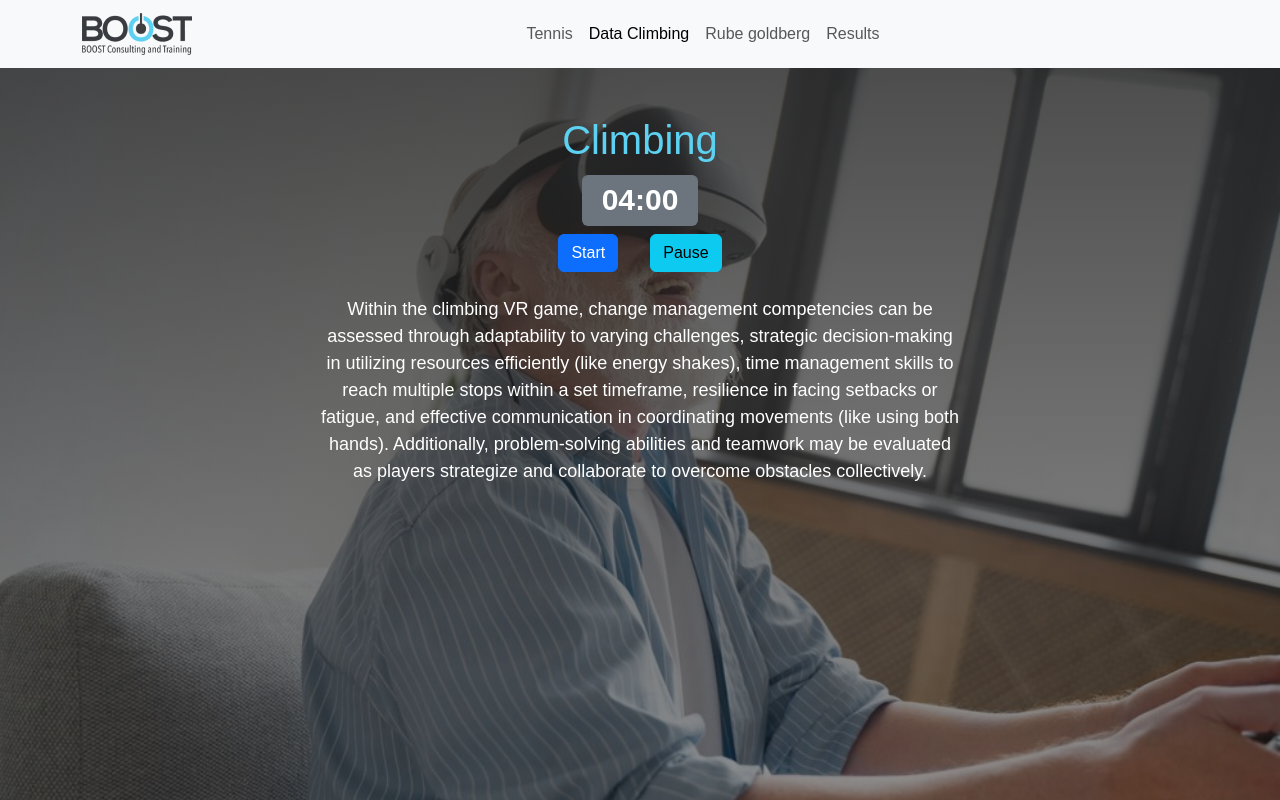
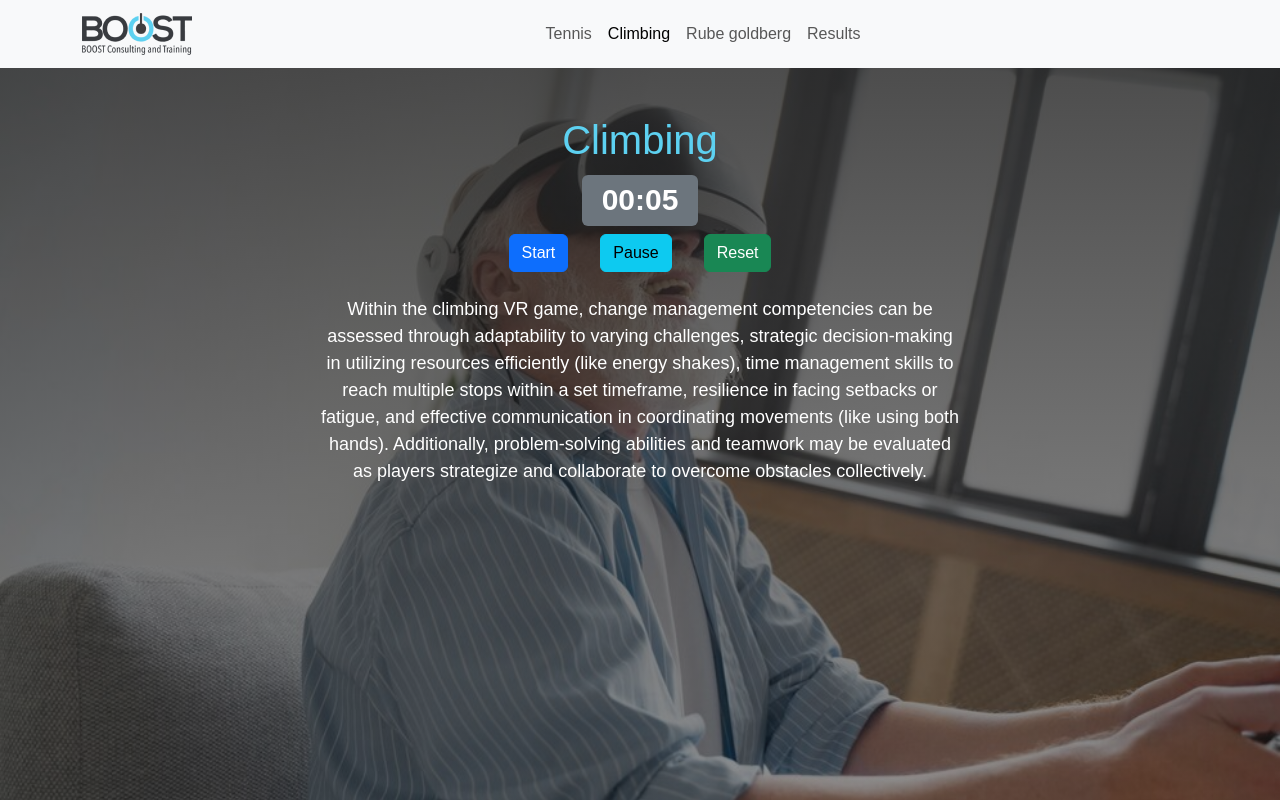
Before and after one commit to Mohamed-Ahmed10/score, a React (Vite) app: page /climbing in a window 1280 px wide. Built offline with nearby package versions, Linux system fonts and the light colour scheme.

Commit message:
Sorting teams

```diff
--- a/src/layout/SiteNav.jsx
+++ b/src/layout/SiteNav.jsx
@@ -13,7 +13,7 @@ export default function SiteNav() {
                 <Navbar.Collapse id="basic-navbar-nav">
                     <Nav className="mx-auto">
                         <NavLink className="nav-link" to="/tennis">Tennis</NavLink>
-                        <NavLink className="nav-link" to="/climbing">Data Climbing</NavLink>
+                        <NavLink className="nav-link" to="/climbing">Climbing</NavLink>
                         <NavLink className="nav-link" to="/rube_goldberg">Rube goldberg</NavLink>
                         <NavLink className="nav-link" to="/results">Results</NavLink>
                     </Nav>
--- a/src/views/Climbing.jsx
+++ b/src/views/Climbing.jsx
@@ -4,7 +4,7 @@ import audioPath from '../assets/audios/switch_players.mp3'
 
 export default function Climbing() {
 
-    const [time, setTime] = useState(240); // 4 minutes in seconds
+    const [time, setTime] = useState(5); // 4 minutes in seconds
     const [isRunning, setIsRunning] = useState(false);
 
     useEffect(() => {
@@ -15,6 +15,7 @@ export default function Climbing() {
         } else if (time === 0) {
             const audio = new Audio(audioPath);
             audio.play();
+            setIsRunning(false)
         }
 
         return () => clearTimeout(timer);
@@ -33,6 +34,10 @@ export default function Climbing() {
         const seconds = time % 60;
         return `${minutes < 10 ? '0' : ''}${minutes}:${seconds < 10 ? '0' : ''}${seconds}`;
     };
+    const reset = () => {
+        setTime(240)
+        setIsRunning(false)
+    }
 
     return (
         <div className="text-center mt-4 pt-4">
@@ -43,6 +48,7 @@ export default function Climbing() {
             </h1>
             <Button className="mx-3" onClick={handleStart} variant="primary">Start</Button>
             <Button className="mx-3" onClick={handlePause} variant="info">Pause</Button>
+            <Button className="mx-3" onClick={reset} variant="success">Reset</Button>
             <p className="text-white w-50 m-auto mt-4"> Within the climbing VR game, change management competencies can be assessed through adaptability to varying challenges, strategic decision-making in utilizing resources efficiently (like energy shakes), time management skills to reach multiple stops within a set timeframe, resilience in facing setbacks or fatigue, and effective communication in coordinating movements (like using both hands). Additionally, problem-solving abilities and teamwork may be evaluated as players strategize and collaborate to overcome obstacles collectively.</p>
         </div>
     )
--- a/src/views/Results.jsx
+++ b/src/views/Results.jsx
@@ -4,26 +4,17 @@ import { useContext } from "react"
 export default function Results() {
     let teams = useContext(TeamsContext)
 
+    let sortedTeams = teams.teams.sort((a, b) => (a.score > b.score) ? -1 : 1);
+
+
     return (
         <div>
             <div className="score_container justify-content-center">
-                {/* <div className="highlight me-4">
-                    <h1>Your Result</h1>
-                    <div className="circle">
-                        <span className="mb-1">76</span>
-                        <p>of 100</p>
-                    </div>
-
-                    <span>Great</span>
-                    <p>
-                        You scored higher than 65% of the people who have taken these tests.
-                    </p>
-                </div> */}
                 <div className="content p-3 mt-4">
                     <h2 className="summary text-center">Summary</h2>
                     {/* Add green */}
                     {
-                        teams.teams.map((team, index) =>
+                        sortedTeams.map((team, index) =>
                             <div key={team.id} className={`summary-item fw-bold ${index === 0 ? 'green' : ''}`}>
                                 <p>{team.name}</p>
                                 <span>{team.score}</span>
--- a/src/views/Rube.jsx
+++ b/src/views/Rube.jsx
@@ -40,8 +40,9 @@ export default function Rube() {
             <h1 className='text-white'>
                 <Badge bg="secondary">{formatTime()}</Badge>
             </h1>
-            <Button className="mx-3" onClick={handleStart} variant="primary">Start</Button>
+            <Button className="mx-3" onClick={handleStart} variant="primary">{isRunning ? 'Continue' : 'Start'}</Button>
             <Button className="mx-3" onClick={handlePause} variant="info">Pause</Button>
+            <Button className="mx-3" onClick={() => setTime(240)} variant="success">Reset</Button>
             <p className="text-white w-50 m-auto mt-4">The VR Rube Goldberg machine game in the change management course measures adaptability, problem-solving, and collaboration. Participants must adapt to changing conditions, creatively solve problems, and collaborate effectively to construct the machine, reflecting essential competencies for managing organizational change.</p>
         </div>
     )
--- a/src/views/Tennis.jsx
+++ b/src/views/Tennis.jsx
@@ -5,7 +5,7 @@ import audioPath from '../assets/audios/switch_players.mp3'
 export default function Tennis() {
 
 
-    const [time, setTime] = useState(240); // 4 minutes in seconds
+    const [time, setTime] = useState(4); // 4 minutes in seconds
     const [isRunning, setIsRunning] = useState(false);
 
     useEffect(() => {
@@ -42,8 +42,9 @@ export default function Tennis() {
             <h1 className='text-white'>
                 <Badge bg="secondary">{formatTime()}</Badge>
             </h1>
-            <Button className="mx-3" onClick={handleStart} variant="primary">Start</Button>
+            <Button className="mx-3" onClick={handleStart} variant="primary">{isRunning ? 'Continue' : 'Start'}</Button>
             <Button className="mx-3" onClick={handlePause} variant="info">Pause</Button>
+            <Button className="mx-3" onClick={() => setTime(240)} variant="success">Reset</Button>
             <p className="text-white w-50 m-auto mt-4">In the tennis game, change management competencies are evident through adaptability, problem-solving, and flexibility as players navigate equipment variations mid-match. Rapid learning and decision-making under pressure showcase the importance of continuous adaptation and strategic agility. Moreover, emphasizing change management planning underscores the need for proactive strategies to facilitate smooth transitions amidst uncertainty.</p>
         </div>
     )
```
